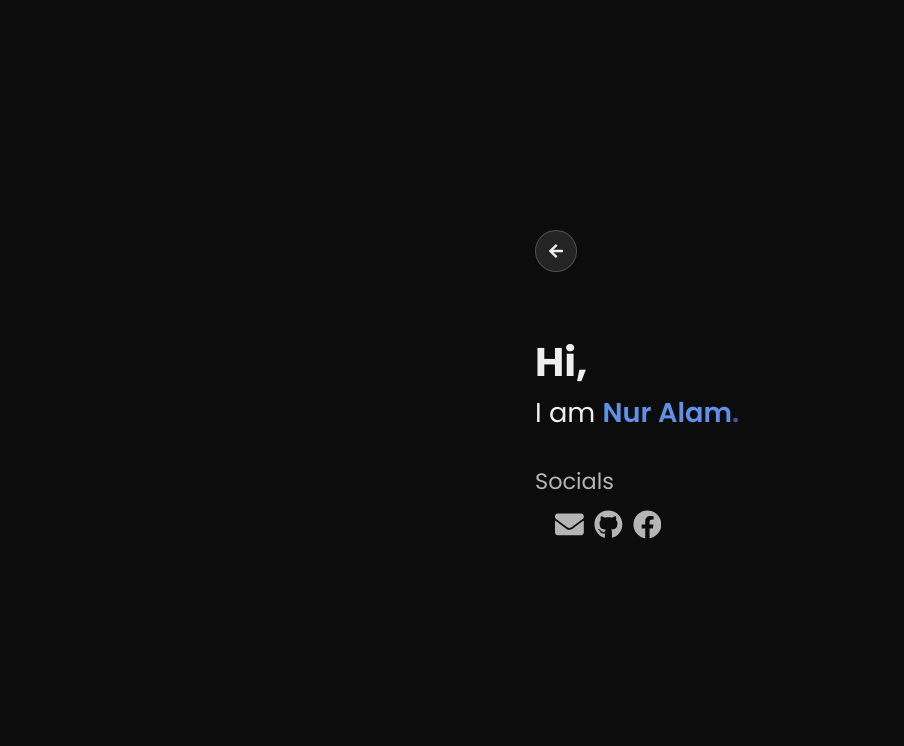
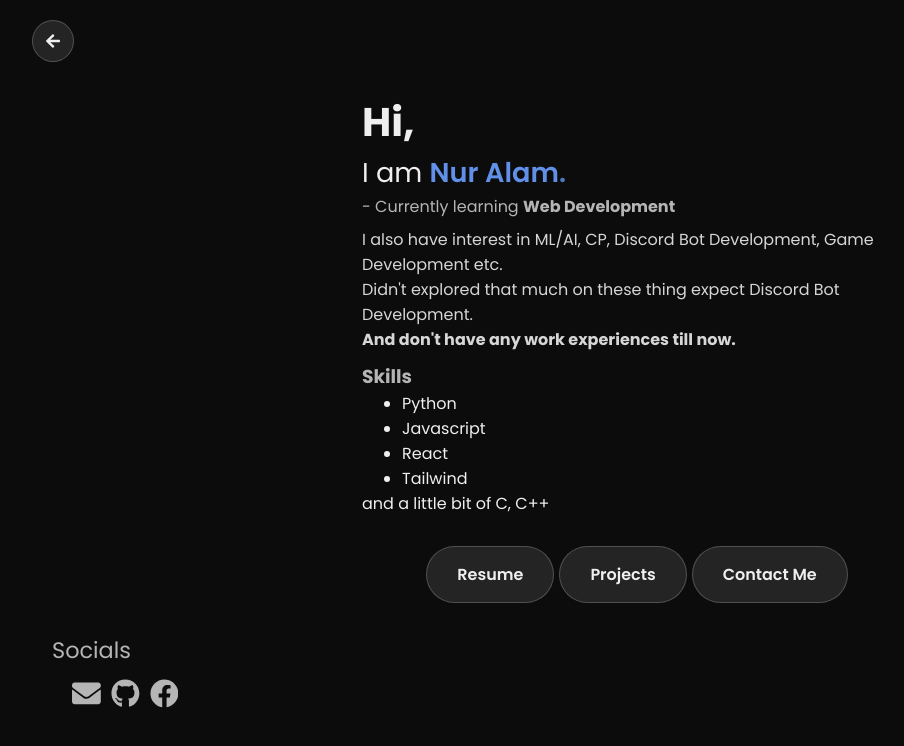
Before and after one commit to NurAlam123/natrium, a React (Vite) app: page /about in a window 1280 px wide. Shown: the top 746 px of the page, without its empty margins (3-907 px from the left). Built offline with nearby package versions, Linux system fonts and the light colour scheme.

Commit message:
Changed previous layout

```diff
--- a/src/Layout/Layout.jsx
+++ b/src/Layout/Root.jsx
@@ -2,13 +2,13 @@ import { Outlet } from 'react-router-dom'
 import { FaEnvelope, FaFacebook, FaGithub } from 'react-icons/fa'
 
 
-const Layout = () => {
+const Root = () => {
     return (
-        <>
-            <main>
+        <main>
+            <section>
                 <Outlet />
-            </main>
-            <footer>
+            </section>
+            <footer className='root-footer'>
                 <section className='socials'>
                     <p>Socials</p>
                     <div className='social-links'>
@@ -18,8 +18,8 @@ const Layout = () => {
                     </div>
                 </section>
             </footer>
-        </>
+        </main>
     )
 }
 
-export default Layout
+export default Root
--- a/src/components/shared/NaElectrons/NaElectrons.css
+++ b/src/components/shared/NaElectrons/NaElectrons.css
@@ -50,7 +50,7 @@
     width: 20px;
     height: 20px;
     border-radius: 50%;
-    background-color: white;
+    background-color: #fff;
 }
 
 /* First shell */
@@ -59,7 +59,7 @@
     width: 150px;
     height: 150px;
     border-radius: 50%;
-    border: 1px solid white;
+    border: 1px solid #fff;
 }
 
 /* this shell will spin */
@@ -85,7 +85,7 @@
     width: 250px;
     height: 250px;
     border-radius: 50%;
-    border: 1px solid white;
+    border: 1px solid #fff;
 }
 
 .na-L-shell-inside {
@@ -140,7 +140,7 @@
     width: 350px;
     height: 350px;
     border-radius: 50%;
-    border: 1px solid white;
+    border: 1px solid #fff;
 }
 
 .na-M-shell-inside {
--- a/src/components/ui/styles/GoBackButton.css
+++ b/src/components/ui/styles/GoBackButton.css
@@ -5,15 +5,18 @@
     width: 40px;
     height: 40px;
     border-radius: 50%;
-    background-color: rgba(255, 255, 255, 0.1);
-    border: 1px solid rgba(255, 255, 255, 0.2);
+    background-color: var(--btn-dark-1);
+    border: 1px solid var(--btn-dark-2);
     display: flex;
     justify-content: center;
     align-items: center;
-    cursor: pointer
+    cursor: pointer;
+    transition-property: background-color, color;
+    transition-duration: 300ms;
+    transition-timing-function: ease-in-out;
 }
 
 .go-back-button-btn:hover {
-    background-color: rgba(255, 255, 255, 0.2);
-    border: 1px solid rgba(255, 255, 255, 0.3);
+    background-color: var(--btn-dark-2);
+    border: 1px solid var(--btn-dark-3);
 }
--- a/src/hooks/useMouseHoverEffect.js
+++ b/src/hooks/useMouseHoverEffect.js
@@ -30,6 +30,8 @@ const useMouseHoverEffect = () => {
 const changeCursorOnMove = (x, y) => {
     const cursorDiv = document.querySelector(".cursor");
 
+    if (!cursorDiv) return;
+
     cursorDiv.style.setProperty('--x', `${x}px`);
     cursorDiv.style.setProperty('--y', `${y}px`);
     cursorDiv.style.opacity = 1;
@@ -41,6 +43,8 @@ const changeCursorOnMove = (x, y) => {
 const resetCursorOnEnd = () => {
     const cursorDiv = document.querySelector(".cursor");
 
+    if (!cursorDiv) return;
+
     cursorDiv.style.setProperty('--visible', 'hidden');
     cursorDiv.style.opacity = 0;
     cursorDiv.style.setProperty('--visibility-delay', '0.4s');
--- a/src/index.css
+++ b/src/index.css
@@ -4,29 +4,37 @@
 
 /* root style */
 :root {
-    display: flex;
-    height: 100lvh;
-    justify-content: center;
-    align-items: center;
-    background-color: #0C0C0C;
-    color: #efefef;
+    background-color: var(--bg-dark);
+    color: var(--primary-text-color);
     font-family: "Poppins", sans-serif;
     font-style: normal;
     /* prevent text selection */
     -webkit-user-select: none;
     -ms-user-select: none;
     user-select: none;
-}
 
-main {
-    padding: 0px 10px;
+    /* color variables */
+    --bg-dark: #0C0C0C;
+    --text-dark: #0C0C0C;
+    --primary-text-color: #efefef;
+    --secondary-text-color: #d6d6d6;
+    --text-gray: #b5b5b5;
+    --text-blue: #6090e8;
+
+    --btn-dark-1: rgba(255, 255, 255, 0.1);
+    --btn-dark-2: rgba(255, 255, 255, 0.2);
+    --btn-dark-3: rgba(255, 255, 255, 0.3);
 }
 
 /* Footer */
 footer {
     margin-top: 30px;
-    color: #b5b5b5;
+    color: var(--text-gray);
     padding: 0px 10px;
+}
+
+.root-footer {
+    margin-left: 45px;
 }
 
 .socials {
@@ -57,6 +65,29 @@ footer {
 /* Predefined css */
 .bold {
     font-weight: 600;
+}
+
+.btn {
+    text-decoration: none;
+    color: var(--primary-text-color);
+    background-color: var(--btn-dark-1);
+    border: 1px solid var(--btn-dark-2);
+    padding: 15px 30px;
+    border-radius: 10px;
+    font-weight: 600;
+    transition-property: background-color, color;
+    transition-duration: 500ms;
+    transition-timing-function: ease-in-out;
+}
+
+.btn-pill {
+    border-radius: 50px;
+}
+
+.btn:hover {
+    color: var(--text-dark);
+    background-color: #fff;
+    border: 1px solid var(--btn-dark-3);
 }
 
 /* Animations */
--- a/src/pages/About/About.css
+++ b/src/pages/About/About.css
@@ -1,25 +1,60 @@
 * {
     margin: 0;
 }
+
+.about-page {
+    margin: 20px 35px;
+}
+
 .about-container {
-    margin: 0;
     display: flex;
+    flex-direction: column;
     justify-content: center;
     align-items: center;
-}
-
-.about-na-container {
-    position: absolute;
+    gap: 30px;
 }
 
 .about-h1 {
     font-size: 2.5rem;
 }
+
 .about-h2 {
     font-weight: normal;
     font-size: 1.7rem;
 }
 
 .about-name {
-    color: #6090e8;
+    color: var(--text-blue);
 }
+
+.about-me {
+    color: var(--text-gray)
+}
+
+.about-description {
+    max-width: 550px;
+    margin-top: 8px;
+    color: var(--secondary-text-color);
+}
+
+.skill-container {
+    margin-top: 10px;
+}
+
+.skill-container>h3 {
+    color: var(--text-gray);
+}
+
+.about-contact-container {
+    margin: 60px 0px;
+}
+
+.about-btn-group {
+    display: flex;
+    flex-wrap: wrap;
+    gap: 5px;
+}
+
+.about-btn-link {
+    display: block;
+}
--- a/src/pages/About/About.jsx
+++ b/src/pages/About/About.jsx
@@ -1,23 +1,57 @@
+import { Link } from "react-router-dom";
 import CursorBlur from "../../components/shared/CursorBlur/CursorBlur";
 import GoBackButton from "../../components/ui/GoBackButton";
-import NaElectrons from "../../components/shared/NaElectrons/NaElectrons";
+// import NaElectrons from "../../components/shared/NaElectrons/NaElectrons";
 import './About.css'
 
 const About = () => {
     return (
-        <section>
+        <section className="about-page">
             <CursorBlur />
             <div style={{
-                marginBottom: '60px',
+                marginBottom: '30px',
             }}>
                 <GoBackButton />
             </div>
             <section className="about-container">
                 <div className="about">
-                    <h1 className="about-h1">Hi, </h1>
+                    <h1 className="about-h1">Hi,</h1>
                     <h2 className="about-h2">
                         I am <span className="about-name bold">Nur Alam<span className="animation-ping">.</span></span>
                     </h2>
+                    <p className="about-me">
+                        {/* A Web Developer */}
+                        - Currently learning <strong>Web Development</strong>
+                    </p>
+                    <p className="about-description">
+                        I also have interest in ML/AI, CP, Discord Bot Development, Game Development etc.<br />
+                        Didn&apos;t explored that much on these thing expect Discord Bot Development. <br />
+                        <strong>And don&apos;t have any work experiences till now.</strong>
+                    </p>
+                    <div className="skill-container">
+                        <h3>Skills</h3>
+                        <ul>
+                            <li>Python</li>
+                            <li>Javascript</li>
+                            <li>React</li>
+                            {/* <li>Nodejs</li> */}
+                            <li>Tailwind</li>
+                        </ul>
+                        <p>and a little bit of C, C++</p>
+                    </div>
+                </div>
+                <div className="about-btn-container">
+                    <div className="about-btn-group">
+                        <div>
+                            <Link to={'/resume'} className="btn btn-pill about-btn-link">Resume</Link>
+                        </div>
+                        <div>
+                            <Link to={'/projects'} className="btn btn-pill about-btn-link">Projects</Link>
+                        </div>
+                        <div>
+                            <Link to={'/contact'} className="btn btn-pill about-btn-link">Contact Me</Link>
+                        </div>
+                    </div>
                 </div>
             </section>
         </section>
--- a/src/pages/Error404/Error404.css
+++ b/src/pages/Error404/Error404.css
@@ -13,5 +13,5 @@
 .error-home-link {
     font-weight: 600;
     text-decoration: none;
-    color: #6090e8;
+    color: var(--text-blue);
 }
--- a/src/pages/Home/Home.css
+++ b/src/pages/Home/Home.css
@@ -1,6 +1,14 @@
+/* Style Home Page */
+.home-page {
+    display: flex;
+    height: 100lvh;
+    justify-content: center;
+    align-items: center;
+}
+
 /* Style location and my name */
 .location {
-    color: #b5b5b5;
+    color: var(--text-gray);
     margin: 0;
     display: flex;
     align-items: center;
@@ -15,7 +23,7 @@
     font-weight: 600;
     font-style: normal;
     letter-spacing: 10px;
-    color: #d6d6d6;
+    color: var(--secondary-text-color);
     margin: 0;
     font-size: 10rem;
     display: block;
@@ -29,17 +37,17 @@
 
 .link {
     text-decoration: none;
-    color: #efefef;
+    color: var(--primary-text-color);
     margin-right: 20px;
 }
 
 .link:hover {
-    color: #6090e8;
+    color: var(--text-blue);
 }
 
 .link-arrow {
     visibility: hidden;
-    color: #6090e8;
+    color: var(--text-blue);
     transition: visibility 100ms ease-in-out;
 }
 
--- a/src/pages/Home/Home.jsx
+++ b/src/pages/Home/Home.jsx
@@ -1,16 +1,20 @@
 import { Link } from 'react-router-dom'
 import './Home.css'
 import useMouseHoverEffect from '../../hooks/useMouseHoverEffect'
+import { FaLocationArrow } from 'react-icons/fa';
 import CursorBlur from '../../components/shared/CursorBlur/CursorBlur';
-import { FaLocationArrow } from 'react-icons/fa';
 import NaElectrons from '../../components/shared/NaElectrons/NaElectrons';
+import { FaEnvelope, FaFacebook, FaGithub } from 'react-icons/fa'
+
 
 const Home = () => {
     useMouseHoverEffect();
     return (
-        <>
+        <div className='home-page'>
+            <section>
+                <main>
+                    <NaElectrons />
                     <CursorBlur />
-            <NaElectrons />
                     <div>
                         <div className='location'>
                             <p><FaLocationArrow /></p>
@@ -29,7 +33,20 @@ const Home = () => {
                             <span className="link-arrow"> &gt; </span>Contact
                         </Link>
                     </div>
-        </>
+                </main>
+                <footer>
+                    <section className='socials'>
+                        <p>Socials</p>
+                        <div className='social-links'>
+                            <a href='mailto:nuralam.rsc@gmail.com' target='_blank'><FaEnvelope /></a>
+                            <a href='https://github.com/nuralam123' target='_blank'><FaGithub /></a>
+                            <a href='https://facebook.com/nur.0.alam' target='_blank'><FaFacebook /></a>
+                        </div>
+                    </section>
+                </footer>
+            </section>
+
+        </div>
     )
 }
 
```
Also changed, not shown: src/routes/Routes.jsx (+7 -7 lines). Lines whose indentation alone changed are shown as unchanged.
